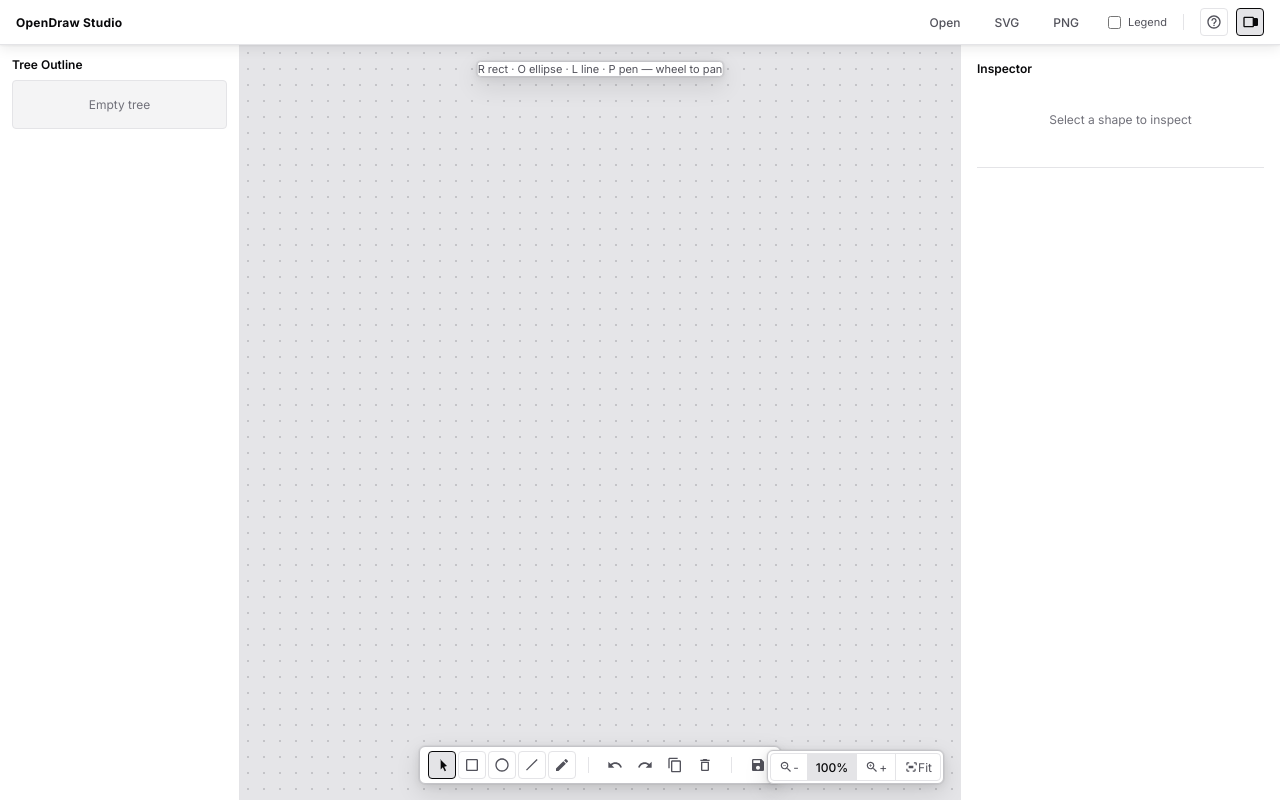
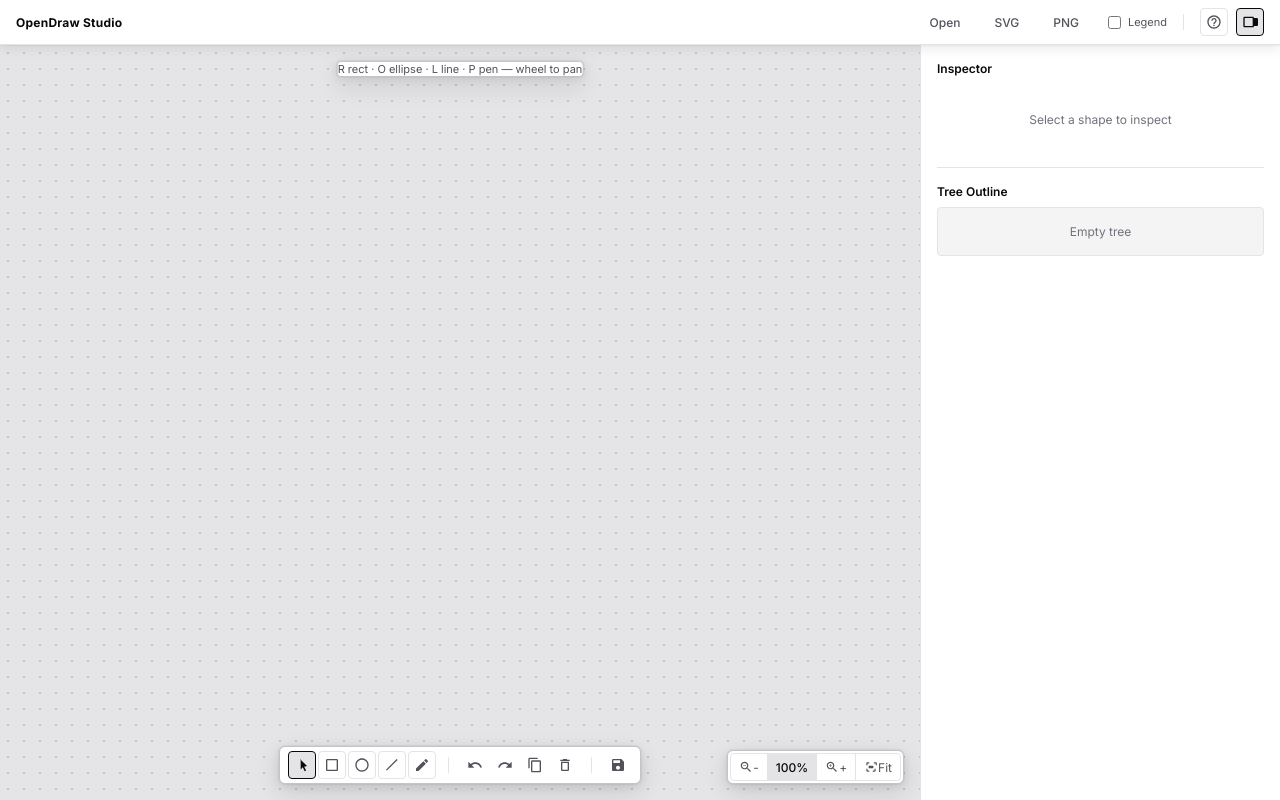
Before and after one commit to Chandu4221/open-draw, a React (Vite) app in the folder apps/studio/: page / in a window 1280 px wide. Built offline with nearby package versions, Linux system fonts and the light colour scheme.

Commit message:
feat(studio): replicate playground right sidebar embedding inspector and tree outline (implements R-004, R-010)

```diff
--- a/apps/studio/src/App.tsx
+++ b/apps/studio/src/App.tsx
@@ -16,18 +16,11 @@ import {
 } from "@open-draw/document";
 import { TOOLS, type CanvasController, type ToolId } from "@open-draw/canvas";
 import { OdToastHost, OdToastProvider, useToast } from "@open-draw/ui";
-import {
-  CANVAS_CONTAINER_STYLE,
-  CANVAS_WIRE_STYLE,
-  LEFT_ASIDE_STYLE,
-  RIGHT_ASIDE_STYLE,
-  type Gesture,
-} from "./types";
+import { CANVAS_CONTAINER_STYLE, CANVAS_WIRE_STYLE, type Gesture } from "./types";
 import { initCanvas } from "./canvas-init";
 import { renderCanvasSvg } from "./canvas-render";
 import { Toolbar } from "./components/Toolbar";
-import { TreeOutline } from "./components/TreeOutline";
-import { Inspector } from "./components/Inspector";
+import { Sidebar } from "./components/Sidebar";
 import { CanvasDock } from "./components/CanvasDock";
 import { CanvasZoomControls } from "./components/CanvasZoomControls";
 import { ExportModal } from "./components/ExportModal";
@@ -223,15 +216,6 @@ function StudioShell() {
           overflow: "hidden",
         }}
       >
-        {showSidebar && (
-          <aside className="od-panel" style={LEFT_ASIDE_STYLE}>
-            <TreeOutline
-              treeNodes={inspection.treeNodes}
-              selectedShapeId={selectedShapeId}
-              selectShape={selectShape}
-            />
-          </aside>
-        )}
         <div className="od-canvas-bg" style={CANVAS_CONTAINER_STYLE}>
           <svg ref={svgRef} xmlns="http://www.w3.org/2000/svg" style={CANVAS_WIRE_STYLE} />
           {emptyDoc && (
@@ -253,9 +237,12 @@ function StudioShell() {
           />
         </div>
         {showSidebar && (
-          <aside className="od-panel" style={RIGHT_ASIDE_STYLE}>
-            <Inspector {...inspection} {...mutations} />
-          </aside>
+          <Sidebar
+            {...inspection}
+            {...mutations}
+            selectedShapeId={selectedShapeId}
+            selectShape={selectShape}
+          />
         )}
       </div>
       <ExportModal
--- /dev/null
+++ b/apps/studio/src/components/Sidebar.tsx
@@ -0,0 +1,41 @@
+import React from "react";
+import type { ShapeId } from "@open-draw/contracts";
+import type { SemanticTreeNode } from "@open-draw/semantics";
+import { Inspector, type InspectorProps } from "./Inspector";
+import { TreeOutline } from "./TreeOutline";
+
+export interface SidebarProps extends InspectorProps {
+  readonly treeNodes: readonly SemanticTreeNode[];
+  readonly selectedShapeId: ShapeId | null;
+  readonly selectShape: (id: ShapeId) => void;
+}
+
+export function Sidebar(props: SidebarProps): React.JSX.Element {
+  const { treeNodes, selectedShapeId, selectShape, ...inspectorProps } = props;
+
+  return (
+    <aside
+      className="od-panel"
+      style={{
+        width: "360px",
+        height: "100%",
+        minHeight: 0,
+        boxSizing: "border-box",
+        borderTop: "none",
+        borderBottom: "none",
+        borderRight: "none",
+        borderRadius: 0,
+        overflowY: "auto",
+        padding: "var(--od-16)",
+        flexShrink: 0,
+      }}
+    >
+      <Inspector {...inspectorProps} />
+      <TreeOutline
+        treeNodes={treeNodes}
+        selectedShapeId={selectedShapeId}
+        selectShape={selectShape}
+      />
+    </aside>
+  );
+}
--- a/apps/studio/src/types.ts
+++ b/apps/studio/src/types.ts
@@ -31,31 +31,3 @@ export const CANVAS_CONTAINER_STYLE: React.CSSProperties = {
   position: "relative",
   overflow: "hidden",
 };
-
-export const LEFT_ASIDE_STYLE: React.CSSProperties = {
-  width: "240px",
-  height: "100%",
-  minHeight: 0,
-  boxSizing: "border-box",
-  borderTop: "none",
-  borderBottom: "none",
-  borderLeft: "none",
-  borderRadius: 0,
-  overflowY: "auto",
-  padding: "var(--od-12)",
-  flexShrink: 0,
-};
-
-export const RIGHT_ASIDE_STYLE: React.CSSProperties = {
-  width: "320px",
-  height: "100%",
-  minHeight: 0,
-  boxSizing: "border-box",
-  borderTop: "none",
-  borderBottom: "none",
-  borderRight: "none",
-  borderRadius: 0,
-  overflowY: "auto",
-  padding: "var(--od-16)",
-  flexShrink: 0,
-};
```
Also changed, not shown: 1 other file (tests, documents, lock files or other folders).
